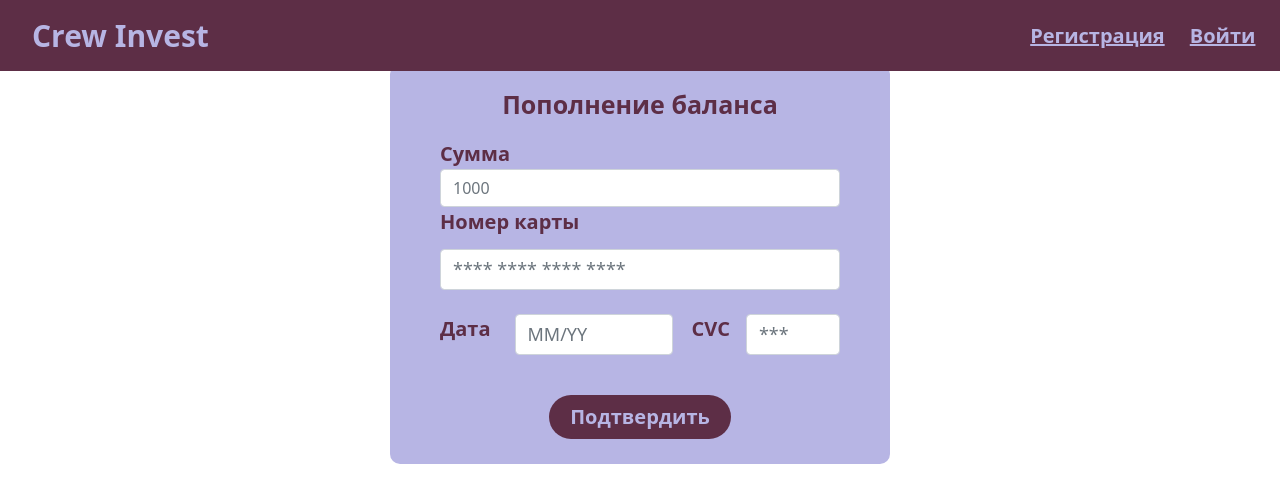
After one commit to INGIBITR/CREW_INVEST, a Django app: page /payment/ in a window 1280 px wide. The commit adds this page. Shown: the top 503 px of the page. Run offline with Django 4.2, Linux system fonts and the light colour scheme; some libraries are stand-ins or nearby versions.

Commit message:
Add payment page

```diff
--- a/crew_invest/app/views.py
+++ b/crew_invest/app/views.py
@@ -1,13 +1,35 @@
 from django.shortcuts import render
 from .models import *
+from .forms import *
+from django.shortcuts import redirect
 #from django.contrib.auth.decorators import login_required
 
 
 #@login_required
 def profile(request):
     request.user = User.objects.get(pk=2)
+
     stocks = request.user.profile.stocks.order_by('-amount')
     return render(request, 'profile.html', {'stocks': stocks})
 
 def main(request):
     return render(request, 'main.html')
+
+#@login_required
+def payment(request):
+    return render(request, 'payment.html')
+
+
+#@login_required
+def pay(request):
+    request.user = User.objects.get(pk=2)
+
+    form = PaymentForm(request.POST)
+    if form.is_valid():
+        profile = request.user.profile
+        profile.balance += form.cleaned_data['sum']
+        profile.save()
+    else:
+        return render(request, 'payment.html', {'form': form })
+
+    return redirect('profile')
--- a/crew_invest/crew_invest/urls.py
+++ b/crew_invest/crew_invest/urls.py
@@ -24,6 +24,8 @@ from django.contrib.staticfiles.urls import staticfiles_urlpatterns
 urlpatterns = [
     path('admin/', admin.site.urls),
     path('profile/', views.profile, name='profile'),
+    path('payment/', views.payment, name='payment'),
+    path('pay/', views.pay, name='pay'),
 
     path('', views.main, name='main')
 ]
--- a/crew_invest/static/css/my.css
+++ b/crew_invest/static/css/my.css
@@ -58,10 +58,12 @@ main {
     background-color: #5d2e46;
     color: #B7B5E4;
     font-weight: bolder;
-    padding: 5%;
+    padding-right: 5%;
+    padding-left: 5%;
     font-size: 20px;
 
 }
+
 .balance-btn {
     border-radius: 50%;
     background-color: #b7b5e481;
@@ -135,3 +137,65 @@ main {
     font-size: 20px;
     font-weight: bold;
 }
+
+.payment {
+    width:max-content;
+    background-color: #B7B5E4;
+    margin: auto;
+    padding-top: 2%;
+    padding-bottom: 2%;
+    padding-right: 4%;
+    padding-left: 4%;
+    border-radius: 10px;
+    color: #5d2e46;
+    font-size: 20px;
+    font-weight: bold;
+}
+
+#cvc {
+    width: 4rem;
+    font-size: 18px;
+    border-radius: .25rem;
+    margin-left:auto;
+}
+
+#date {
+    width: 8rem;
+    font-size: 18px;
+    border-radius: .25rem;
+    margin-left: 2%;
+    margin-right: 5%;
+}
+
+.payment-title {
+    font-size: 25px;
+    font-weight: bold;
+    text-align: center;
+    margin-bottom: 5%;
+}
+#card-number {
+    width: 25rem;
+    font-size: 18px;
+    margin-bottom: 5%;
+    margin-top: 3%;
+}
+
+.card-info label {
+    padding-right:4%;
+}
+
+.card-info {
+    margin-top: 6%;
+}
+
+.card-btn {
+    text-align: center;
+    margin-top: 10%;
+}
+
+
+.error {
+    font-weight: 200;
+    color: red;
+    text-align: center;
+}
--- /dev/null
+++ b/crew_invest/templates/payment.html
@@ -0,0 +1,35 @@
+{% extends 'include/base.html' %}
+{% load static %}
+{% load bootstrap4 %}
+{% block title %}Пополнение баланса{% endblock title %}
+
+{% block content %}
+<div class="payment">
+<form action="/pay/" method="post">
+    {% csrf_token %}
+    <h5 class="payment-title">Пополнение баланса</h5>
+        {% if form.errors %}
+        <div class="error">
+            Некорректные данные
+        </div>
+        {% endif %}
+    <div class="form-group">
+        <label for="sum">Сумма</label>
+        <input type="number" class="form-control {% if form.errors.sum %} is-invalid {% endif %}" name="sum" id="sum" placeholder="1000">
+      </div>
+    <div class="form-group">
+      <label for="card-number">Номер карты</label>
+      <input type="text" class="form-control {% if form.errors.card_number %} is-invalid {% endif %}" name="card_number" id="card-number" placeholder="**** **** **** ****">
+    </div>
+    <div class="input-group card-info">
+          <label for="date">Дата</label>
+          <input type="text" class="form-control {% if form.errors.date %} is-invalid {% endif %}" name="date" id="date" placeholder="MM/YY" >
+          <label for="CVC">CVC</label>
+          <input type="password" class="form-control {% if form.errors.cvc %} is-invalid {% endif %}" name="cvc" id="cvc" placeholder="***">
+      </div>
+      <div class="card-btn">
+    <button type="submit" class="btn update-profile">Подтвердить</button>
+</div>
+  </form>
+</div>
+{% endblock content %}
--- a/crew_invest/templates/profile.html
+++ b/crew_invest/templates/profile.html
@@ -24,7 +24,7 @@
 </div>
 <div class="col-8">
 <div class="balance">
-   <p> Баланс: {{ request.user.profile.balance }} <a class="balance-btn btn" href="#" role="button">+</a></p>
+   <p> Баланс: {{ request.user.profile.balance }} <a class="balance-btn btn" href="{% url 'payment' %}" role="button">+</a></p>
 </div>
 <div class="stocks">
     <table class="table">
```
Also changed, not shown: crew_invest/app/forms.py (added, +54 -0 lines).
